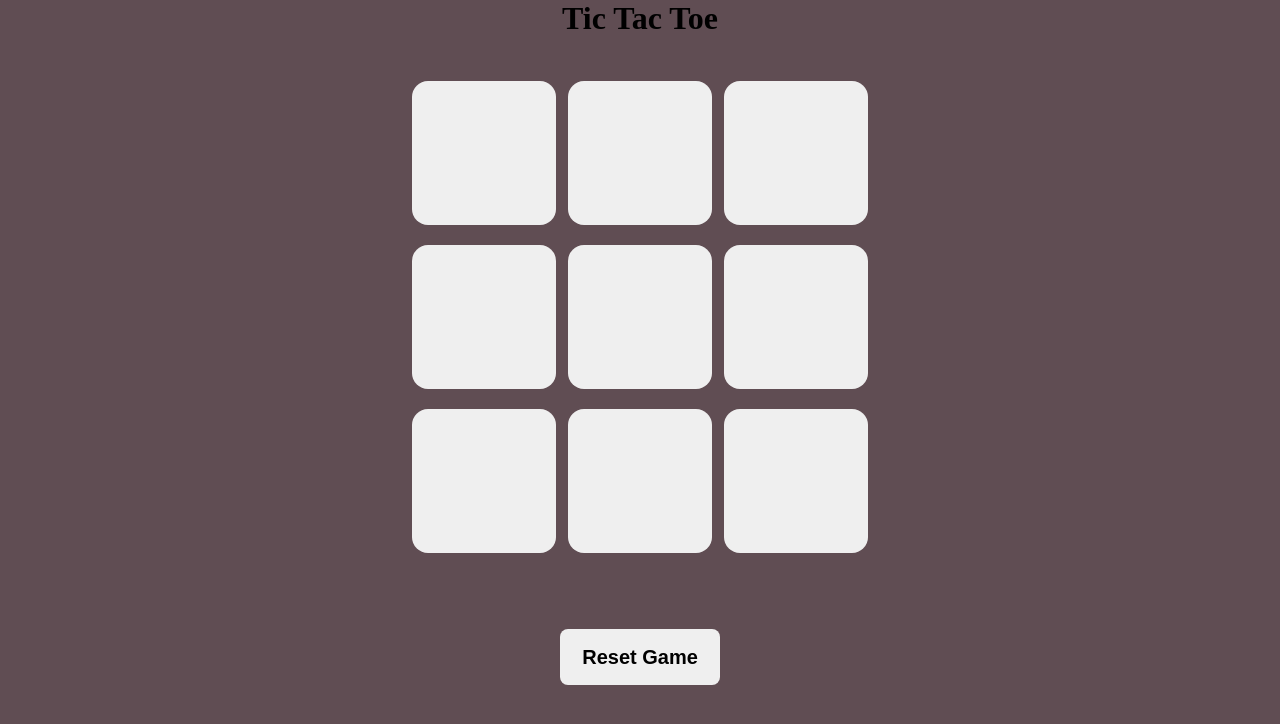
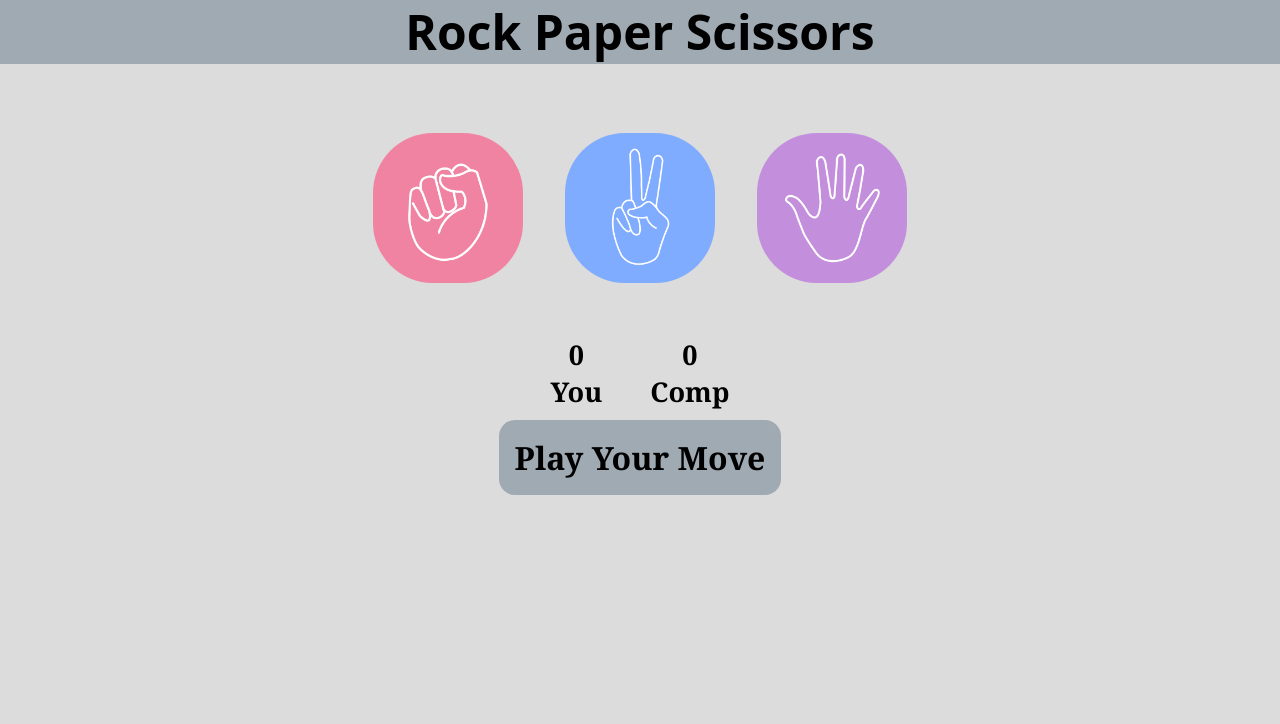
Before and after one commit to BhartiProjects/Games, a plain HTML site: page index.html in a window 1280 px wide. Drawn offline with Linux system fonts and the light colour scheme.

Commit message:
Add files via upload
Rock, Paper and Scissors

```diff
--- a/index.html
+++ b/index.html
@@ -3,31 +3,38 @@
   <head>
     <meta charset="UTF-8" />
     <meta name="viewport" content="width=device-width, initial-scale=1.0" />
-    <title>Tic-Tac-Toe-Game</title>
-    <link rel="stylesheet" href="style.css" />
+    <title>Rock Paper Scissors Game</title>
+    <link rel="stylesheet" href="script.css" />
   </head>
   <body>
-    <div class="msg-container hide">
-      <p id="msg">Winner</p>
-      <button id="new-btn">New Game</button>
+    <h1>Rock Paper Scissors</h1>
+    <div class="choices">
+      <div class="choice" id="rock">
+        <img src="rock.png" />
+      </div>
+
+      <div class="choice" id="scissors">
+        <img src="scissors.png" />
+      </div>
+      <div class="choice" id="paper">
+        <img src="paper.png" />
+      </div>
     </div>
-    <main>
-      <h1>Tic Tac Toe</h1>
-      <div class="container">
-        <div class="game">
-          <button class="box"></button>
-          <button class="box"></button>
-          <button class="box"></button>
-          <button class="box"></button>
-          <button class="box"></button>
-          <button class="box"></button>
-          <button class="box"></button>
-          <button class="box"></button>
-          <button class="box"></button>
-        </div>
+
+    <div class="scoreboard">
+      <div class="score">
+        <p id="user-score">0</p>
+        <p>You</p>
       </div>
-      <button id="resetbtn">Reset Game</button>
-    </main>
-    <script src="first.js"></script>
+
+      <div class="score">
+        <p id="comp-score">0</p>
+        <p>Comp</p>
+      </div>
+    </div>
+    <div class="msg-container">
+      <p id="msg">Play Your Move</p>
+    </div>
+    <script src="java.js"></script>
   </body>
 </html>
--- /dev/null
+++ b/java.js
@@ -0,0 +1,61 @@
+let userScore = 0;
+let compScore = 0;
+const choices = document.querySelectorAll(".choice");
+const msg = document.querySelector("#msg");
+const userScorepara = document.querySelector('#user-score');
+const compScorepara = document.querySelector('#comp-score');
+
+const playGame = (userChoice) => {
+    console.log("userChoice =", userChoice);
+    const compChoice = genCompChoice();
+    console.log("compChoice =", compChoice);
+
+    if (userChoice === compChoice) {
+        drawGame();
+        } else {
+        const userWin = determineWinner(userChoice, compChoice);
+        showWinner(userWin);
+
+    }
+};
+
+const genCompChoice = () => {
+    const options = ["rock", "paper", "scissors"];
+    const ranIdx = Math.floor(Math.random() * options.length);
+    return options[ranIdx];
+
+  };
+
+const determineWinner = (userChoice, compChoice) => {
+    if (userChoice === "rock") return compChoice === "paper" ? false : true;
+    if (userChoice === "paper") return compChoice === "scissors" ? false : true;
+    return compChoice === "rock" ? false : true;
+};
+
+const drawGame = () => {
+    msg.innerText = "Game draw! Play again";
+    msg.style.backgroundColor = "#A0AAB2";
+};
+
+   const showWinner = (userWin) => {
+    if (userWin) {
+        userScore++;
+        userScorepara.innerText = userScore;
+        msg.innerText = "You win!";
+        msg.style.backgroundColor = "green";
+    } else {
+        compScore++;
+        compScorepara.innerText = compScore;
+        msg.innerText = "You lose!";
+        msg.style.backgroundColor = "red";
+      }
+
+};
+
+choices.forEach((choice) => {
+    choice.addEventListener("click", () => {
+        const userChoice = choice.getAttribute("id");
+        playGame(userChoice);
+    });
+
+});
--- /dev/null
+++ b/script.css
@@ -0,0 +1,66 @@
+*{
+  margin: 0;
+  padding: 0;
+ text-align: center;
+ background-color:#DCDCDD;
+}
+h1{
+    background-color:#A0AAB2;
+    color: black;
+    font-size: xxx-large;
+    font-weight: 600;
+    height: 4rem;
+    font-family:system-ui, -apple-system, BlinkMacSystemFont, 'Segoe UI', Roboto, Oxygen, Ubuntu, Cantarell, 'Open Sans', 'Helvetica Neue', sans-serif;
+    font-style:inherit;
+    line-height: 4rem;
+ }
+ .choice{
+  height: 160px;
+  width: 160px;
+  justify-content: center;
+  align-items: center;
+  display: flex;
+  border-radius:40% ;
+
+}
+.choice:hover{
+  cursor: pointer;
+  background-color:#474954;
+}
+img{
+  height: 150px;
+  width: 150px;
+  object-fit: cover;
+  border-radius: 40%;
+}
+.choices{
+  display:flex;
+  justify-content: center;
+  gap: 2rem;
+  margin-top: 4rem;
+}
+.scoreboard{
+  display: flex;
+  justify-content: center;
+  align-items: center;
+  gap: 3rem;
+  margin-top:3rem ;
+  font-size: 1.7rem;
+  font-family:Cambria, Cochin, Georgia, Times, 'Times New Roman', serif ;
+  font-weight: 700;
+  font-style:inherit;
+}
+#msg{
+  font-size: 2rem;
+  font-family: Cambria, Cochin, Georgia, Times, 'Times New Roman', serif;
+  font-style: inherit;
+  margin-top: 4rem;
+  font-weight: 800;
+  justify-content: center;
+align-items: center;
+display:inline;
+background-color:#A0AAB2;
+line-height: 6rem;
+padding: 1rem;
+border-radius: 1rem;
+}
```
Also changed, not shown: paper.png (added), rock.png (added), scissors.png (added).
